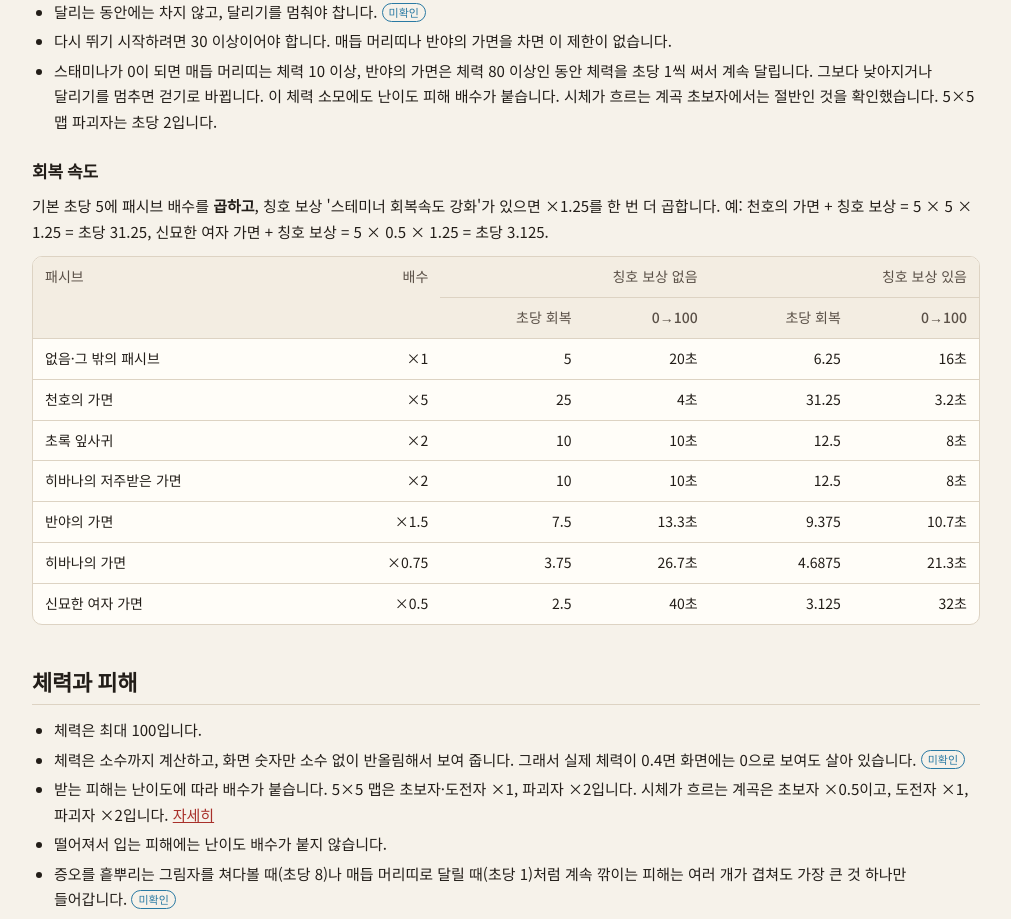
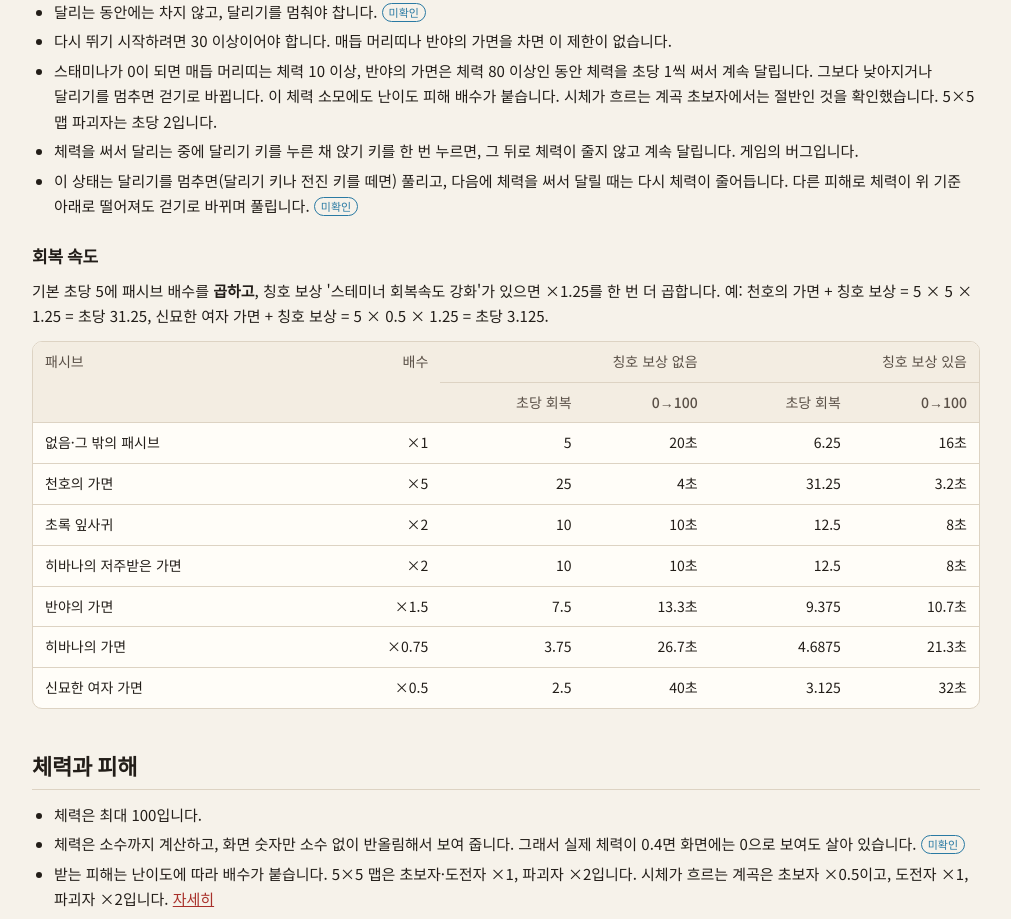
Before and after one commit to Mugamta/ShadowCorridorHelper, a Nuxt app: page /player in a window 1280 px wide. Shown: the part 1880-2799 px from the top of the page, without its empty margins (134-1145 px from the left). Built offline with nearby package versions, Linux system fonts and the light colour scheme.

Commit message:
매듭 머리띠·반야의 가면 체력 달리기 중 앉기 키 버그 기재
Co-Authored-By: Claude Opus 5.5 <noreply@anthropic.com>

```diff
--- a/pages/player.vue
+++ b/pages/player.vue
@@ -113,6 +113,15 @@
         초당 1씩 써서 계속 달립니다. 그보다 낮아지거나 달리기를 멈추면 걷기로 바뀝니다. 이 체력
         소모에도 난이도 피해 배수가 붙습니다. 시체가 흐르는 계곡 초보자에서는 절반인 것을
         확인했습니다. 5×5 맵 파괴자는 초당 2입니다.
+      </li>
+      <li>
+        체력을 써서 달리는 중에 달리기 키를 누른 채 앉기 키를 한 번 누르면, 그 뒤로 체력이 줄지 않고
+        계속 달립니다. 게임의 버그입니다.
+      </li>
+      <li>
+        이 상태는 달리기를 멈추면(달리기 키나 전진 키를 떼면) 풀리고, 다음에 체력을 써서 달릴 때는
+        다시 체력이 줄어듭니다. 다른 피해로 체력이 위 기준 아래로 떨어져도 걷기로 바뀌며 풀립니다.
+        <SourceTag src="pak" />
       </li>
     </ul>
 
```
